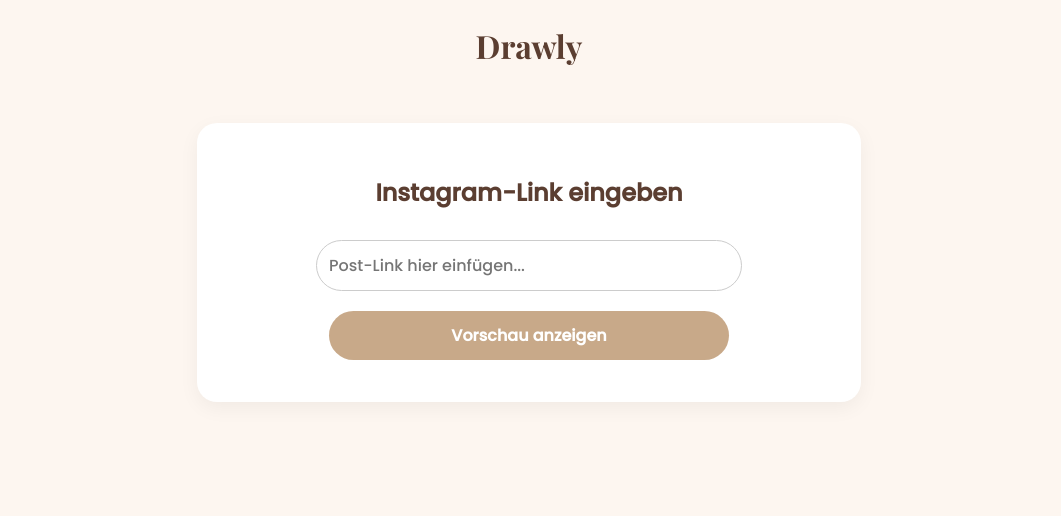
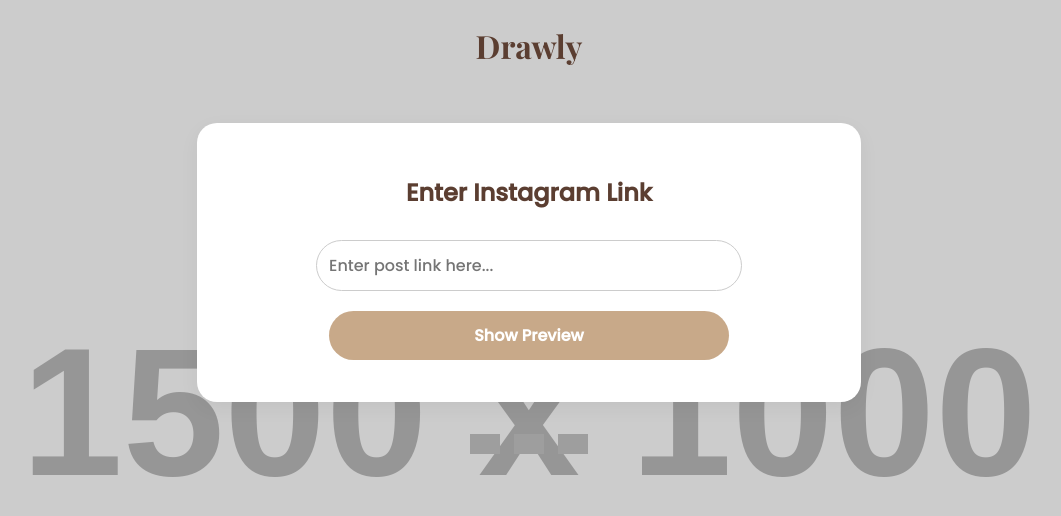
Before and after one commit to ayinspirations/drawly-html, a plain HTML site: page public/index.html in a window 1280 px wide. Shown: the whole page, without its empty margins (111-1172 px from the left). Drawn offline with nearby package versions, Linux system fonts and the light colour scheme; grey boxes are pictures that could not be loaded; placeholder pictures from the web are drawn by us.

Commit message:
Update index.html

```diff
--- a/public/index.html
+++ b/public/index.html
@@ -3,7 +3,7 @@
 <head>
   <meta charset="UTF-8" />
   <meta name="viewport" content="width=device-width, initial-scale=1.0"/>
-  <title>Drawly – Giveaway Picker</title>
+  <title>Drawly – Social Giveaway</title>
   <link href="https://fonts.googleapis.com/css2?family=Playfair+Display:wght@700&family=Poppins:wght@300;500&display=swap" rel="stylesheet">
   <script src="https://cdnjs.cloudflare.com/ajax/libs/html2canvas/1.4.1/html2canvas.min.js"></script>
   <style>
@@ -21,6 +21,9 @@
       background: var(--bg);
       color: var(--text);
       text-align: center;
+      background-image: url('https://via.placeholder.com/1500x1000.png?text=Boho+Kreise');
+      background-repeat: no-repeat;
+      background-size: cover;
     }
 
     header {
@@ -110,6 +113,17 @@
         opacity: 0;
       }
     }
+
+    .language-switch {
+      margin-top: 2rem;
+    }
+
+    .language-switch img {
+      width: 30px;
+      height: 20px;
+      margin: 0 5px;
+      cursor: pointer;
+    }
   </style>
 </head>
 <body>
@@ -118,14 +132,14 @@
 
 <!-- Screen 1: Link-Eingabe -->
 <div id="screen1" class="screen active">
-  <h2>Instagram-Link eingeben</h2>
+  <h2 id="title">Instagram-Link eingeben</h2>
   <input type="text" id="postLink" placeholder="Post-Link hier einfügen..." />
   <button onclick="showPreview()">Vorschau anzeigen</button>
 </div>
 
 <!-- Screen 2: Vorschau -->
 <div id="screen2" class="screen">
-  <h2>Vorschau</h2>
+  <h2 id="previewTitle">Vorschau</h2>
   <div id="postPreview">
     <img src="https://via.placeholder.com/500x300.png?text=Post+Vorschau" alt="Vorschau">
     <p id="likes">Likes: 123</p>
@@ -136,7 +150,7 @@
 
 <!-- Screen 3: Kriterien -->
 <div id="screen3" class="screen">
-  <h2>Kriterien auswählen</h2>
+  <h2 id="criteriaTitle">Kriterien auswählen</h2>
   <div id="criteriaBox">
     <label><input type="checkbox" id="requireHashtag"> Hashtag erforderlich</label>
     <input type="text" id="hashtagInput" placeholder="#Giveaway"><br>
@@ -155,17 +169,81 @@
 
 <!-- Screen 4: Gewinneranzeige -->
 <div id="screen4" class="screen">
-  <h2>Auslosung läuft…</h2>
+  <h2 id="drawingTitle">Auslosung läuft…</h2>
   <div id="winnerAnimation">
     <img src="https://i.pravatar.cc/100?u=winner" alt="Profilbild">
-    <h3>🎉 Glückwunsch @sunlover!</h3>
+    <h3 id="congratsText">🎉 Glückwunsch @sunlover!</h3>
     <button onclick="takeScreenshot()">Screenshot speichern</button>
   </div>
 </div>
 
 <div class="confetti" id="confetti"></div>
 
+<div class="language-switch">
+  <img src="https://flagcdn.com/w40/de.png" alt="Deutsch" onclick="setLanguage('de')">
+  <img src="https://flagcdn.com/w40/gb.png" alt="English" onclick="setLanguage('en')">
+  <img src="https://flagcdn.com/w40/fr.png" alt="Français" onclick="setLanguage('fr')">
+</div>
+
 <script>
+  const translations = {
+    de: {
+      title: "Instagram-Link eingeben",
+      previewTitle: "Vorschau",
+      criteriaTitle: "Kriterien auswählen",
+      drawingTitle: "Auslosung läuft…",
+      congratsText: "🎉 Glückwunsch @sunlover!",
+      placeholderLink: "Post-Link hier einfügen...",
+      previewButton: "Vorschau anzeigen",
+      criteriaButton: "Kriterien festlegen",
+      drawButton: "Gewinner festlegen",
+      screenshotButton: "Screenshot speichern"
+    },
+    en: {
+      title: "Enter Instagram Link",
+      previewTitle: "Preview",
+      criteriaTitle: "Select Criteria",
+      drawingTitle: "Drawing in progress…",
+      congratsText: "🎉 Congratulations @sunlover!",
+      placeholderLink: "Enter post link here...",
+      previewButton: "Show Preview",
+      criteriaButton: "Set Criteria",
+      drawButton: "Select Winner",
+      screenshotButton: "Save Screenshot"
+    },
+    fr: {
+      title: "Entrez le lien Instagram",
+      previewTitle: "Aperçu",
+      criteriaTitle: "Sélectionner les critères",
+      drawingTitle: "Tirage en cours…",
+      congratsText: "🎉 Félicitations @sunlover!",
+      placeholderLink: "Entrez le lien du post ici...",
+      previewButton: "Afficher l'aperçu",
+      criteriaButton: "Définir les critères",
+      drawButton: "Sélectionner le gagnant",
+      screenshotButton: "Enregistrer la capture d'écran"
+    }
+  };
+
+  function setLanguage(lang) {
+    document.getElementById("title").textContent = translations[lang].title;
+    document.getElementById("previewTitle").textContent = translations[lang].previewTitle;
+      document.getElementById("criteriaTitle").textContent = translations[lang].criteriaTitle;
+    document.getElementById("drawingTitle").textContent = translations[lang].drawingTitle;
+    document.getElementById("congratsText").textContent = translations[lang].congratsText;
+    document.getElementById("postLink").placeholder = translations[lang].placeholderLink;
+    document.querySelector('#screen1 button').textContent = translations[lang].previewButton;
+    document.querySelector('#screen2 button').textContent = translations[lang].criteriaButton;
+    document.querySelector('#screen3 button').textContent = translations[lang].drawButton;
+    document.querySelector('#winnerAnimation button').textContent = translations[lang].screenshotButton;
+  }
+
+  function detectBrowserLanguage() {
+    const lang = navigator.language.slice(0, 2);
+    if (translations[lang]) setLanguage(lang);
+    else setLanguage('en');
+  }
+
   function showScreen(id) {
     document.querySelectorAll('.screen').forEach(s => s.classList.remove('active'));
     document.getElementById(id).classList.add('active');
@@ -210,6 +288,8 @@
       link.click();
     });
   }
+
+  document.addEventListener("DOMContentLoaded", detectBrowserLanguage);
 </script>
 
 </body>
```
